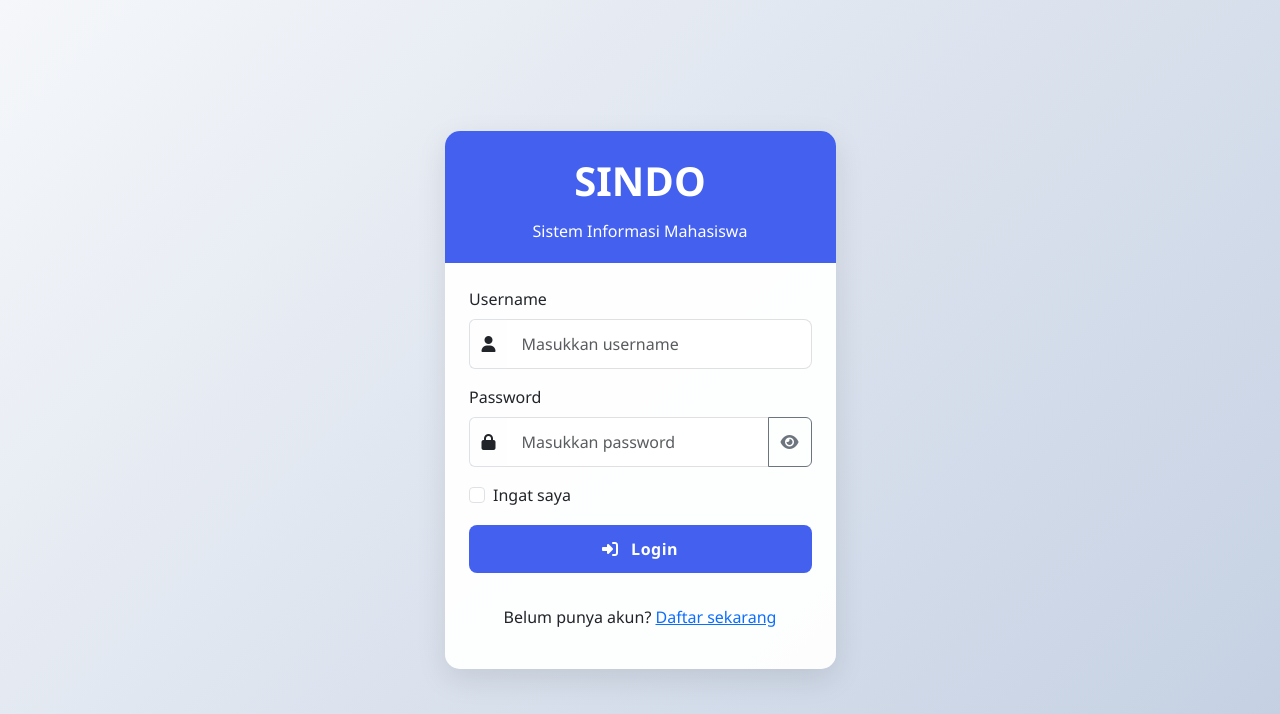
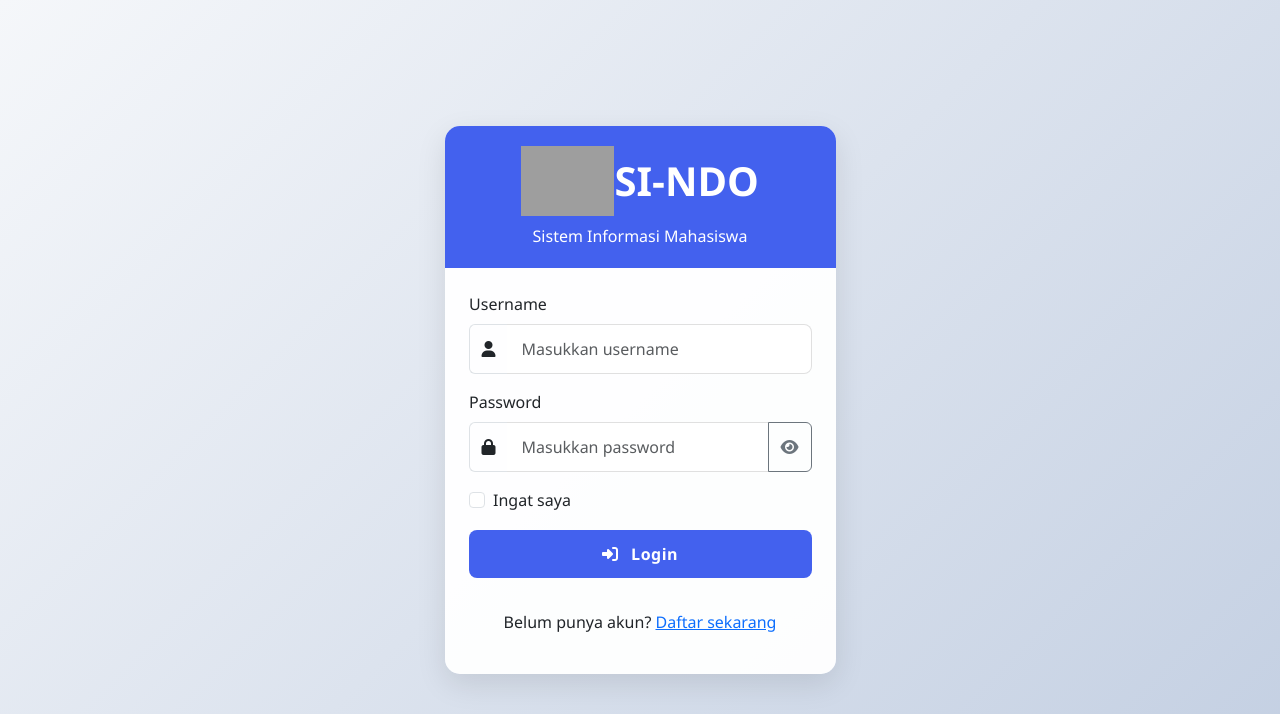
Before and after one commit to ardifx01/SI-NDO, a PHP site: page /login.php in a window 1280 px wide. Shown: the top 714 px of the page. Run offline with PHP 8.4, Linux system fonts and the light colour scheme; grey boxes are pictures that could not be loaded.

Commit message:
login.php

```diff
--- a/sindo/login.php
+++ b/sindo/login.php
@@ -34,7 +34,8 @@ if ($_SERVER['REQUEST_METHOD'] === 'POST') {
 <head>
     <meta charset="UTF-8">
     <meta name="viewport" content="width=device-width, initial-scale=1.0">
-    <title>Sindo - Login Mahasiswa</title>
+    <title>SI-NDO - Login Mahasiswa</title>
+    <link rel="icon" href="/sindo/assets/images/logo.png" type="image/png"/>
     <link href="https://cdn.jsdelivr.net/npm/bootstrap@5.3.0/dist/css/bootstrap.min.css" rel="stylesheet">
     <link rel="stylesheet" href="https://cdnjs.cloudflare.com/ajax/libs/animate.css/4.1.1/animate.min.css">
     <link rel="stylesheet" href="https://cdnjs.cloudflare.com/ajax/libs/font-awesome/6.4.0/css/all.min.css">
@@ -95,8 +96,9 @@ if ($_SERVER['REQUEST_METHOD'] === 'POST') {
         <div class="login-container animate__animated animate__fadeIn">
             <div class="login-card">
                 <div class="login-header">
-                    <div class="logo">
-                        <span>SINDO</span>
+                     <div class="logo">
+                         <img src="assets/images/putih.png" alt="SINDO" class="img-fluid" style="max-height: 70px;">
+                        <span>SI-NDO</span>
                     </div>
                     <p class="mb-0">Sistem Informasi Mahasiswa</p>
                 </div>
```
